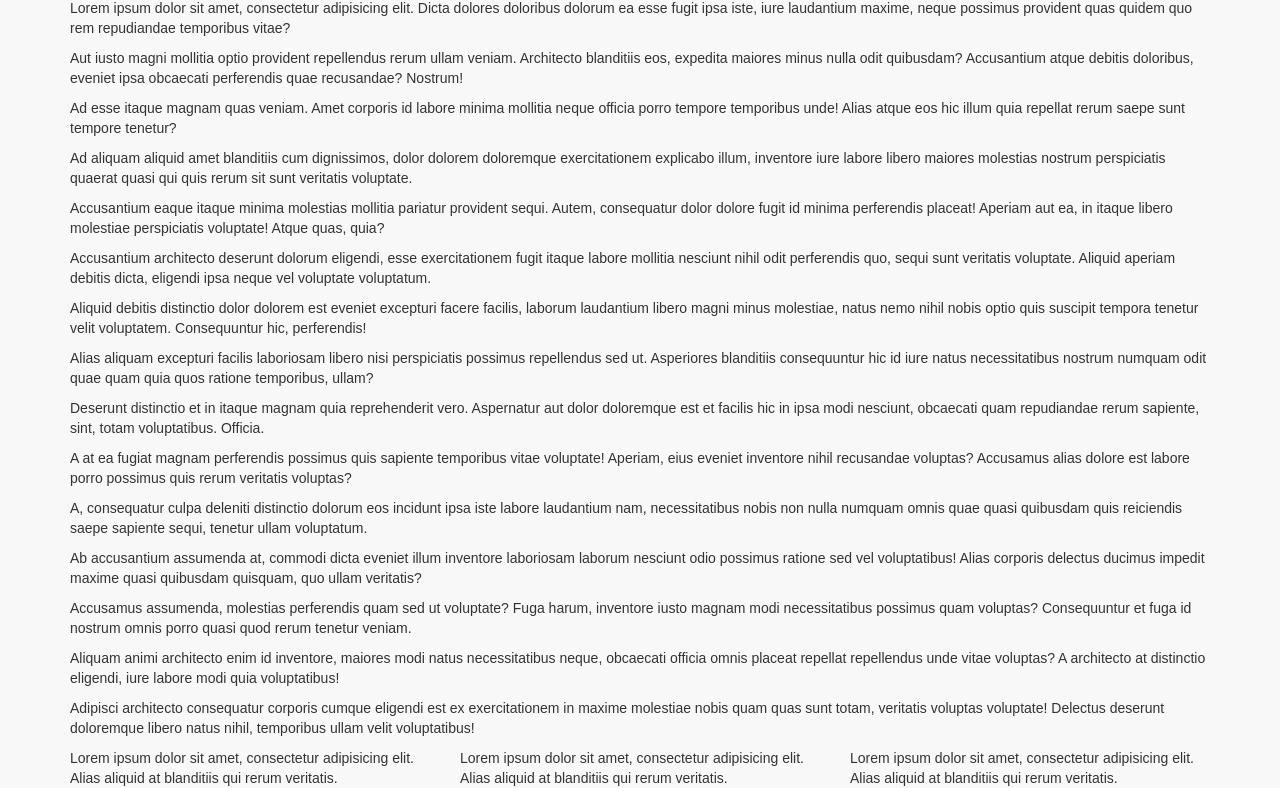
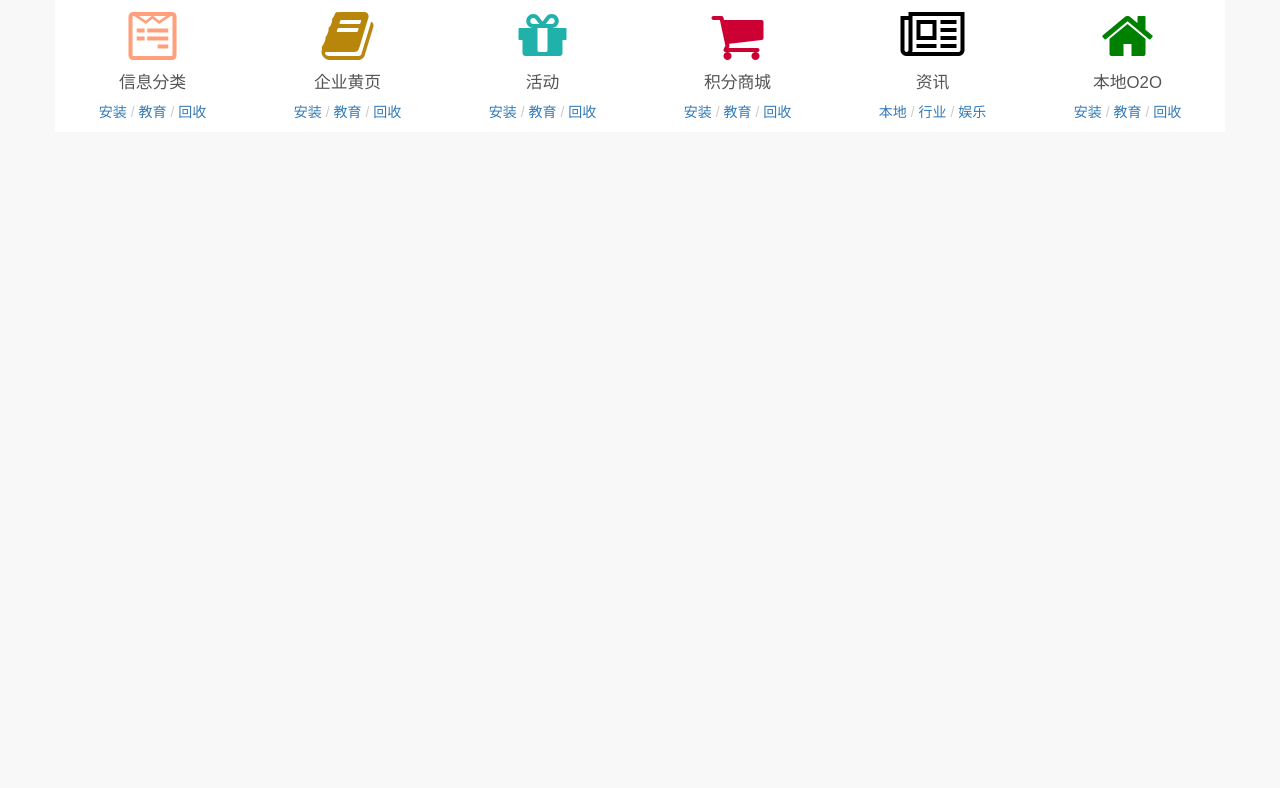
Before and after one commit to fredfantastic/dingxishenghuo, a website: page src/nav.html in a window 1280 px wide. Shown: the part 72-860 px from the top of the page. After the commit the page ends 800 px from the top, so only its background shows below. Drawn offline with nearby package versions, Linux system fonts and the light colour scheme; files that its build step writes are made by us from their sources.

Commit message:
添加首页栏目分类

```diff
--- a/src/nav.html
+++ b/src/nav.html
@@ -15,39 +15,39 @@
 </head>
 <body>
 
-    <nav class="navbar navbar-dx navbar-fixed-top" role="navigation">
-    	<div class="container">
+<nav class = "navbar navbar-dx navbar-fixed-top" role = "navigation">
+    <div class = "container">
         <!-- Brand and toggle get grouped for better mobile display -->
-            <div class="navbar-header">
-                <button type="button" class="navbar-toggle" data-toggle="collapse" data-target=".navbar-ex1-collapse">
-                    <span class="sr-only">Toggle navigation</span>
-                    <span class="icon-bar"></span>
-                    <span class="icon-bar"></span>
-                    <span class="icon-bar"></span>
+        <div class = "navbar-header">
+            <button type = "button" class = "navbar-toggle" data-toggle = "collapse" data-target = ".navbar-ex1-collapse">
+                <span class = "sr-only">Toggle navigation</span>
+                <span class = "icon-bar"></span>
+                <span class = "icon-bar"></span>
+                <span class = "icon-bar"></span>
             </button>
-                <a class="navbar-brand navbar-brand-dx" href="#"><img src = "images/logo.png" alt = ""></a>
+            <a class = "navbar-brand navbar-brand-dx" href = "#"><img src = "images/logo.png" alt = ""></a>
         </div>
 
         <!-- Collect the nav links, forms, and other content for toggling -->
-            <div class="collapse navbar-collapse navbar-ex1-collapse">
+        <div class = "collapse navbar-collapse navbar-ex1-collapse">
 
-                <ul class="nav navbar-nav navbar-right">
-                    <li class="dropdown">
-                        <a href="#" class="dropdown-toggle" data-toggle="dropdown">总有刁民想害朕<b class="caret"></b></a>
-                        <ul class="dropdown-menu">
-                            <li><a href="#">账号管理</a></li>
-                            <li><a href="#">积分管理</a></li>
-                            <li><a href="#">订单管理</a></li>
-                            <li><a href="#">发布管理</a></li>
-                            <li class="nav-divider"></li>
-                            <li><a href="#">注销</a></li>
+            <ul class = "nav navbar-nav navbar-right">
+                <li class = "dropdown">
+                    <a href = "#" class = "dropdown-toggle" data-toggle = "dropdown">总有刁民想害朕<b class = "caret"></b></a>
+                    <ul class = "dropdown-menu">
+                        <li><a href = "#">账号管理</a></li>
+                        <li><a href = "#">积分管理</a></li>
+                        <li><a href = "#">订单管理</a></li>
+                        <li><a href = "#">发布管理</a></li>
+                        <li class = "nav-divider"></li>
+                        <li><a href = "#">注销</a></li>
                     </ul>
                 </li>
             </ul>
-                <button type="button" class="btn btn-dx navbar-btn navbar-right btn-dx-rect">免费发布信息</button>
-                <form class="navbar-form navbar-right" role="search">
-                    <div class="form-group">
-                        <input type="text" class="form-control" placeholder="请输入关键字" size=35">
+            <button type = "button" class = "btn btn-dx navbar-btn navbar-right btn-dx-rect">免费发布信息</button>
+            <form class = "navbar-form navbar-right" role = "search">
+                <div class = "form-group">
+                    <input type = "text" class = "form-control" placeholder = "请输入关键字" size = 35">
                 </div>
                 <!--<button type="submit" class="btn btn-default btn-dx-rect">搜索</button>-->
             </form>
@@ -55,70 +55,79 @@
     </div>
 </nav>
 
-    <main class="margin-top-70">
+<main class = "margin-top-70">
     <div class = "container">
-            <p>Lorem ipsum dolor sit amet, consectetur adipisicing elit. Dicta dolores doloribus dolorum ea esse fugit
-               ipsa iste, iure laudantium maxime, neque possimus provident quas quidem quo rem repudiandae temporibus
-               vitae?</p>
-            <p>Aut iusto magni mollitia optio provident repellendus rerum ullam veniam. Architecto blanditiis eos,
-               expedita maiores minus nulla odit quibusdam? Accusantium atque debitis doloribus, eveniet ipsa obcaecati
-               perferendis quae recusandae? Nostrum!</p>
-            <p>Ad esse itaque magnam quas veniam. Amet corporis id labore minima mollitia neque officia porro tempore
-               temporibus unde! Alias atque eos hic illum quia repellat rerum saepe sunt tempore tenetur?</p>
-            <p>Ad aliquam aliquid amet blanditiis cum dignissimos, dolor dolorem doloremque exercitationem explicabo
-               illum, inventore iure labore libero maiores molestias nostrum perspiciatis quaerat quasi qui quis rerum
-               sit sunt veritatis voluptate.</p>
-            <p>Accusantium eaque itaque minima molestias mollitia pariatur provident sequi. Autem, consequatur dolor
-               dolore fugit id minima perferendis placeat! Aperiam aut ea, in itaque libero molestiae perspiciatis
-               voluptate! Atque quas, quia?</p>
-            <p>Accusantium architecto deserunt dolorum eligendi, esse exercitationem fugit itaque labore mollitia
-               nesciunt nihil odit perferendis quo, sequi sunt veritatis voluptate. Aliquid aperiam debitis dicta,
-               eligendi ipsa neque vel voluptate voluptatum.</p>
-            <p>Aliquid debitis distinctio dolor dolorem est eveniet excepturi facere facilis, laborum laudantium libero
-               magni minus molestiae, natus nemo nihil nobis optio quis suscipit tempora tenetur velit voluptatem.
-               Consequuntur hic, perferendis!</p>
-            <p>Alias aliquam excepturi facilis laboriosam libero nisi perspiciatis possimus repellendus sed ut.
-               Asperiores blanditiis consequuntur hic id iure natus necessitatibus nostrum numquam odit quae quam quia
-               quos ratione temporibus, ullam?</p>
-            <p>Deserunt distinctio et in itaque magnam quia reprehenderit vero. Aspernatur aut dolor doloremque est et
-               facilis hic in ipsa modi nesciunt, obcaecati quam repudiandae rerum sapiente, sint, totam voluptatibus.
-               Officia.</p>
-            <p>A at ea fugiat magnam perferendis possimus quis sapiente temporibus vitae voluptate! Aperiam, eius
-               eveniet inventore nihil recusandae voluptas? Accusamus alias dolore est labore porro possimus quis rerum
-               veritatis voluptas?</p>
-            <p>A, consequatur culpa deleniti distinctio dolorum eos incidunt ipsa iste labore laudantium nam,
-               necessitatibus nobis non nulla numquam omnis quae quasi quibusdam quis reiciendis saepe sapiente sequi,
-               tenetur ullam voluptatum.</p>
-            <p>Ab accusantium assumenda at, commodi dicta eveniet illum inventore laboriosam laborum nesciunt odio
-               possimus ratione sed vel voluptatibus! Alias corporis delectus ducimus impedit maxime quasi quibusdam
-               quisquam, quo ullam veritatis?</p>
-            <p>Accusamus assumenda, molestias perferendis quam sed ut voluptate? Fuga harum, inventore iusto magnam modi
-               necessitatibus possimus quam voluptas? Consequuntur et fuga id nostrum omnis porro quasi quod rerum
-               tenetur veniam.</p>
-            <p>Aliquam animi architecto enim id inventore, maiores modi natus necessitatibus neque, obcaecati officia
-               omnis placeat repellat repellendus unde vitae voluptas? A architecto at distinctio eligendi, iure labore
-               modi quia voluptatibus!</p>
-            <p>Adipisci architecto consequatur corporis cumque eligendi est ex exercitationem in maxime molestiae nobis
-               quam quas sunt totam, veritatis voluptas voluptate! Delectus deserunt doloremque libero natus nihil,
-               temporibus ullam velit voluptatibus!</p>
+        <div class = "row ">
+            <div class = "col-lg-2 col-md-2 col-sm-4 col-xs-4 bg-white">
+                <div class = "cat">
+                    <a href = "#"><i class = "fa fa-wpforms fa-4x" style = "color:lightsalmon"></i></a>
+                    <h4><a href = "#">信息分类</a></h4>
+                    <ol class = "breadcrumb-cat">
+                        <li><a href = "#">安装</a></li>
+                        <li><a href = "#">教育</a></li>
+                        <li><a href = "#">回收</a></li>
+                    </ol>
                 </div>
-    </main>
-    <footer>
-        <div class="container">
-            <div class="row">
-                <div class="col-md-4">
-                    Lorem ipsum dolor sit amet, consectetur adipisicing elit. Alias aliquid at blanditiis qui rerum veritatis.
             </div>
-                <div class="col-md-4">
-                    Lorem ipsum dolor sit amet, consectetur adipisicing elit. Alias aliquid at blanditiis qui rerum veritatis.
+            <div class = "col-lg-2 col-md-2 col-sm-4 col-xs-4 bg-white">
+                <div class = "cat">
+                    <a href = "#"><i class = "fa fa-book fa-4x" style = "color:darkgoldenrod"></i></a>
+                    <h4><a href = "#">企业黄页</a></h4>
+                    <ol class = "breadcrumb-cat">
+                        <li><a href = "#">安装</a></li>
+                        <li><a href = "#">教育</a></li>
+                        <li><a href = "#">回收</a></li>
+                    </ol>
                 </div>
-                <div class="col-md-4">
-                    Lorem ipsum dolor sit amet, consectetur adipisicing elit. Alias aliquid at blanditiis qui rerum veritatis.
+            </div>
+            <div class = "col-lg-2 col-md-2 col-sm-4 col-xs-4 bg-white">
+                <div class = "cat">
+                    <a href = "#"><i class = "fa fa-gift fa-4x" style = "color:lightseagreen"></i></a>
+                    <h4><a href = "#">活动</a></h4>
+                    <ol class = "breadcrumb-cat">
+                        <li><a href = "#">安装</a></li>
+                        <li><a href = "#">教育</a></li>
+                        <li><a href = "#">回收</a></li>
+                    </ol>
+                </div>
+            </div>
+            <div class = "col-lg-2 col-md-2 col-sm-4 col-xs-4 bg-white">
+                <div class = "cat">
+                    <a href = "#"><i class = "fa fa-shopping-cart fa-4x" style = "color:#CC0033"></i></a>
+                    <h4><a href = "#">积分商城</a></h4>
+                    <ol class = "breadcrumb-cat">
+                        <li><a href = "#">安装</a></li>
+                        <li><a href = "#">教育</a></li>
+                        <li><a href = "#">回收</a></li>
+                    </ol>
+                </div>
+            </div>
+
+            <div class = "col-lg-2 col-md-2 col-sm-4 col-xs-4 bg-white">
+                <div class = "cat">
+                    <a href = "#"><i class = "fa fa-newspaper-o fa-4x" style = "color:black"></i></a>
+                    <h4><a href = "#">资讯</a></h4>
+                    <ol class = "breadcrumb-cat">
+                        <li><a href = "#">本地</a></li>
+                        <li><a href = "#">行业</a></li>
+                        <li><a href = "#">娱乐</a></li>
+                    </ol>
+                </div>
+            </div>
+            <div class = "col-lg-2 col-md-2 col-sm-4 col-xs-4 bg-white">
+                <div class = "cat">
+                    <a href = "#"><i class = "fa fa-home fa-4x" style = "color:green"></i></a>
+                    <h4><a href = "#">本地O2O</a></h4>
+                    <ol class = "breadcrumb-cat">
+                        <li><a href = "#">安装</a></li>
+                        <li><a href = "#">教育</a></li>
+                        <li><a href = "#">回收</a></li>
+                    </ol>
                 </div>
             </div>
         </div>
-    </footer>
-
+    </div>
+</main>
 
 
 <script src = "plugins/jquery/dist/jquery.js"></script>
--- a/src/scss/app.scss
+++ b/src/scss/app.scss
@@ -12,7 +12,12 @@
 // custom scss
 @import "dingxishenghuo/variables";
 @import "dingxishenghuo/common";
+
+// 导航样式
 @import "dingxishenghuo/nav";
+
+// 首页栏目
+@import "dingxishenghuo/cat-nav";
 
 // 新闻资讯内容页样式
 @import "dingxishenghuo/zixun-content";
--- /dev/null
+++ b/src/scss/dingxishenghuo/_cat-nav.scss
@@ -0,0 +1,42 @@
+/*！
+ * 首页栏目
+ *
+ */
+
+.cat{
+  text-align: center;
+  padding:10px 0;
+  border-left: 1px solid lighten($theme,37%);
+  border-right: 1px solid lighten($theme,37%);
+  background-color: lighten($theme,37%);
+  h4{
+    font-size: 1.2em;
+
+    &>a{
+      text-decoration: none;
+      color:#555;
+    }
+  }
+}
+
+.breadcrumb-cat {
+  padding:0;
+  margin-bottom: 0;
+  list-style: none;
+  background-color: transparent;
+  border-radius: $border-radius-base;
+  > li {
+    display: inline-block;
+    + li:before {
+      // [converter] Workaround for https://github.com/sass/libsass/issues/1115
+      $nbsp: "\00a0";
+      content: "#{$breadcrumb-separator}#{$nbsp}"; // Unicode space added since inline-block means non-collapsing white-space
+      padding: 0;
+      color: $breadcrumb-color;
+    }
+  }
+
+  > .active {
+    color: $breadcrumb-active-color;
+  }
+};
--- a/src/scss/dingxishenghuo/_common.scss
+++ b/src/scss/dingxishenghuo/_common.scss
@@ -20,3 +20,7 @@ body{
   background: #fff;
   color:#FE6441;
 }
+
+.bg-white{
+  background-color: #fff;
+}
--- a/src/scss/dingxishenghuo/_variables.scss
+++ b/src/scss/dingxishenghuo/_variables.scss
@@ -4,7 +4,7 @@
  */
 
 // 全局变量
-$theme: #FE6441; //#FE6441
+$theme: lighten(#FE6441,5%); //#FE6441
 $theme-navbar-font-color: #fff;
 
 // 导航条
```
Lines whose indentation alone changed are shown as unchanged.
